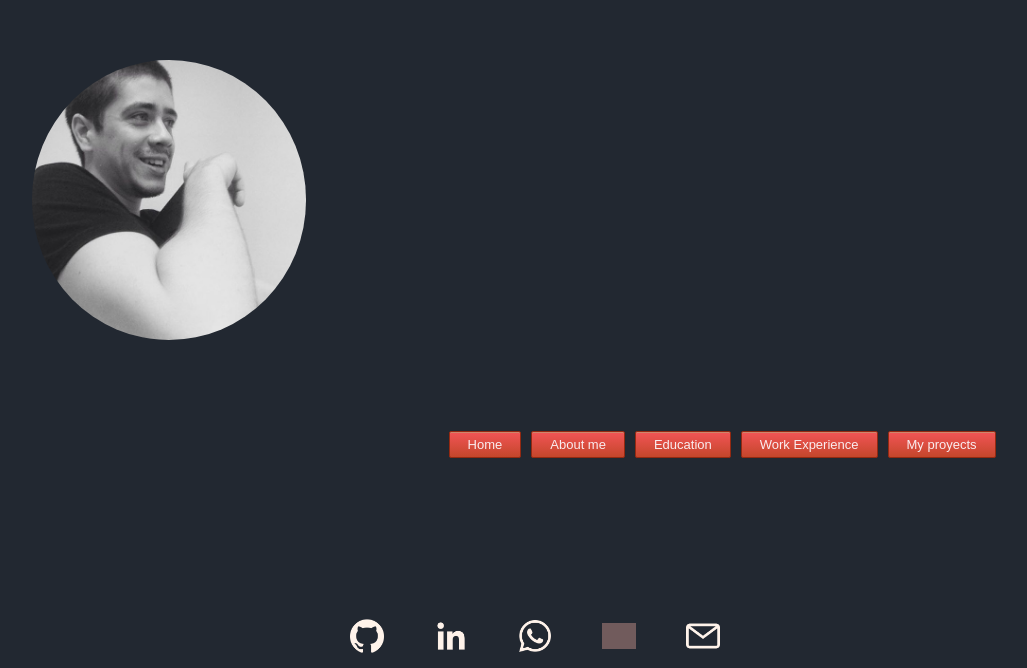
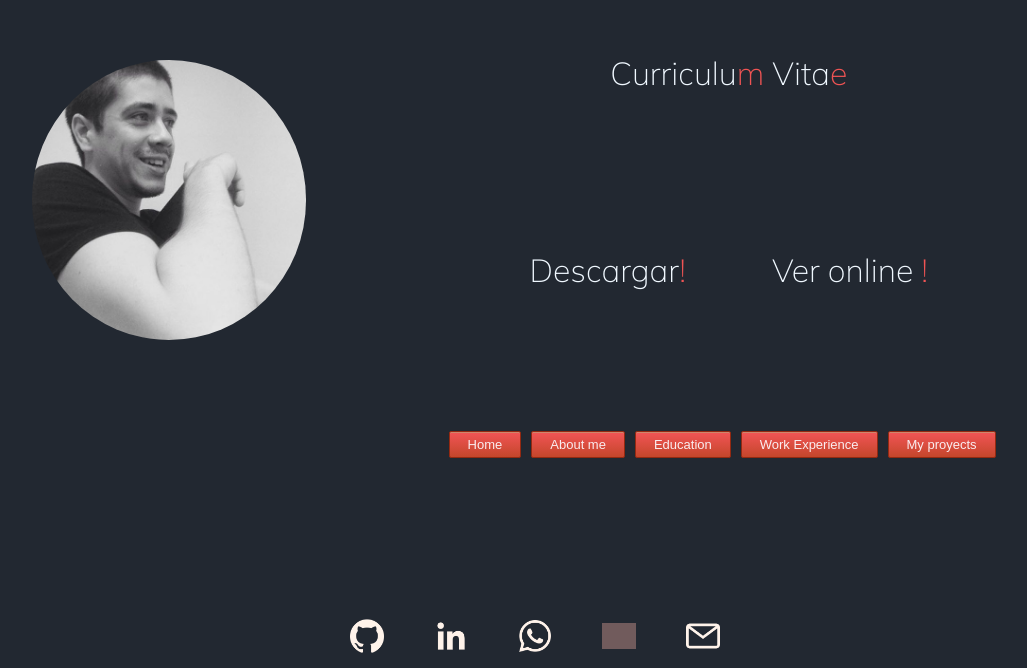
Before and after one commit to CGermanSoto/portfolio-react, a React (Create React App) app: page /Cv in a window 1280 px wide. Shown: the part 132-800 px from the top of the page, without its empty margins (105-1132 px from the left). Built offline with nearby package versions, Linux system fonts and the light colour scheme; grey boxes are pictures that could not be loaded.

Commit message:
Se agrega ventana cv

```diff
--- a/src/Components/DinamicWindow.js
+++ b/src/Components/DinamicWindow.js
@@ -8,6 +8,7 @@ import Experience from "./pages/Experiences";
 import Proyects from './pages/Proyects';
 import Education from './pages/Education';
 import Contact from './pages/Contact';
+import Cv from './pages/Cv';
 
 function Window(){
     return (
@@ -21,6 +22,7 @@ function Window(){
                         <Route path='/Proyects' element={<Proyects />}/>
                         <Route path='/Education' element={<Education />}/>
                         <Route path='/Contact' element={<Contact />}/>
+                        <Route path='/Cv' element={<Cv />}/>
                         <Route path='/' element={<Home />}/>
                     </Routes>
                 </BrowserRouter>
--- a/src/Components/FooterButton.js
+++ b/src/Components/FooterButton.js
@@ -14,7 +14,7 @@ function Footer(){
             <a href="https://walink.co/38fd18" target='_blank'>
                 <img className='iconFooter' src={require('./img/whatsapp.png')}></img>
             </a>
-            <a href="#" target='_blank'>
+            <a href="./Cv">
                 <img className='iconFooter' src={require('./img/cv.png')}></img>
             </a>
             <a href="/Contact">
--- /dev/null
+++ b/src/Components/pages/Cv.js
@@ -0,0 +1,19 @@
+import React from "react";
+import '../../Styles/Cv.css';
+
+
+function Cv(){
+    return (
+        <div className="cv-container">
+            <div>
+                <h1 className="first-title"> Curriculu<span className="red">m</span> Vita<span className="red">e</span> </h1>
+            </div>
+            <div className="div-options">
+                <h1 className="title-cv"><a href="#">Descargar<span className="red">!</span></a></h1>
+                <h1 className="title-cv"><a href="#">Ver online <span className="red">!</span></a></h1>
+            </div>
+        </div>
+    );
+}
+
+export default Cv;
--- /dev/null
+++ b/src/Styles/Cv.css
@@ -0,0 +1,26 @@
+.title-cv, .first-title {
+    color: aliceblue;
+    font-weight: 100;
+}
+
+.title-cv:hover {
+    transform: scale(1.2);
+    transition: 0.5s;
+    position: relative;
+}
+
+.cv-container {
+    display: flex;
+    flex-direction: column;
+    height: 100%;
+    width: 78%;
+    justify-content: space-evenly;
+    align-items: center;
+}
+
+.div-options {
+    display: flex;
+    align-items: center;
+    justify-content: space-evenly;
+    width: 100%;
+}
```
Also changed, not shown: 1 other file (tests, documents, lock files or other folders).
